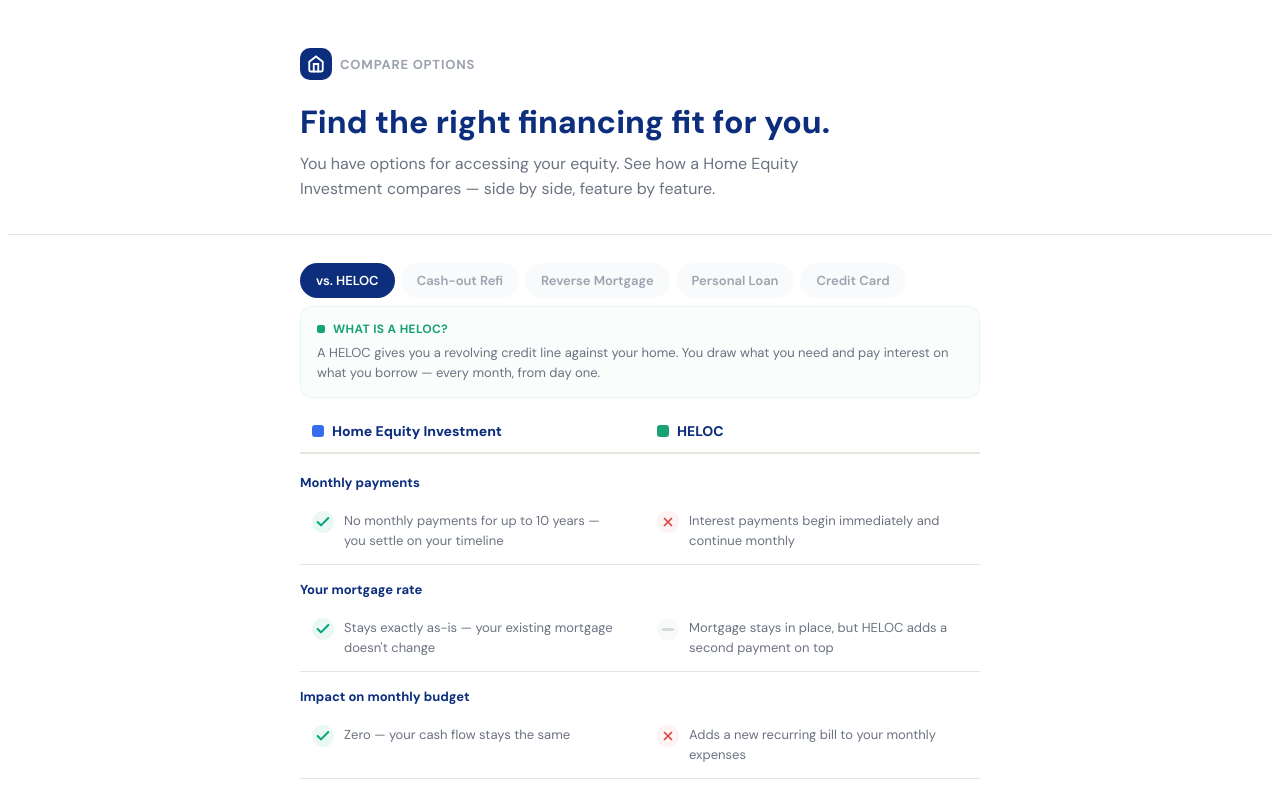
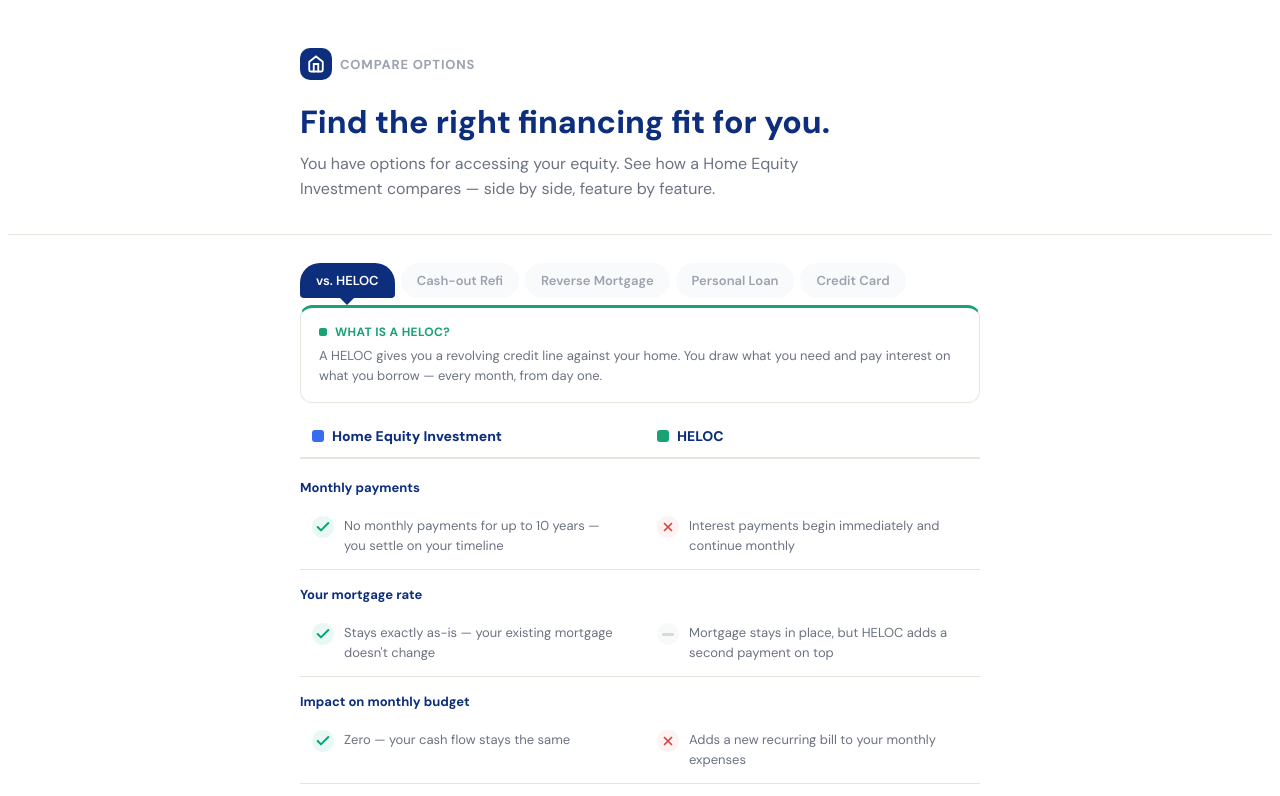
Before and after one commit to mcarl-hometap/comparison-app, a React (Vite) app: page / in a window 1280 px wide. Shown: the top 796 px of the page. Built offline with nearby package versions, Linux system fonts and the light colour scheme.

Commit message:
Update to v7 comparison tool

```diff
--- a/src/App.jsx
+++ b/src/App.jsx
@@ -478,15 +478,19 @@ export default function ComparisonTool() {
 
       <div style={{ maxWidth: 680, margin: "0 auto", padding: "28px 16px 48px" }}>
 
-        {/* Toggle — 5 options, wrapped pill layout */}
+        {/* Toggle + Product summary — connected tab-panel */}
+        <div style={{ marginBottom: 24 }}>
+          {/* Pill row */}
           <div style={{
-          display: "flex", flexWrap: "wrap", gap: 6, marginBottom: 8,
+            display: "flex", flexWrap: "wrap", gap: 6, marginBottom: 0,
+            position: "relative", zIndex: 1,
           }}>
             {toggleOptions.map((opt) => {
               const active = comparing === opt.key;
               return (
-              <button key={opt.key} onClick={() => switchTo(opt.key)} style={{
-                padding: "9px 16px", borderRadius: 20, border: "none",
+                <div key={opt.key} style={{ display: "flex", flexDirection: "column", alignItems: "center" }}>
+                  <button onClick={() => switchTo(opt.key)} style={{
+                    padding: "9px 16px", borderRadius: active ? "20px 20px 4px 4px" : 20, border: "none",
                     background: active ? BRAND.blue700 : BRAND.gray100,
                     color: active ? BRAND.white : BRAND.gray500,
                     fontSize: 13, fontWeight: 600, fontFamily: BRAND.font,
@@ -495,14 +499,27 @@ export default function ComparisonTool() {
                   }}>
                     {active ? `vs. ${opt.label}` : opt.label}
                   </button>
+                  {/* Caret connecting pill to panel */}
+                  {active && (
+                    <div style={{
+                      width: 0, height: 0,
+                      borderLeft: "8px solid transparent",
+                      borderRight: "8px solid transparent",
+                      borderTop: `8px solid ${BRAND.blue700}`,
+                      marginTop: -1,
+                    }} />
+                  )}
+                </div>
               );
             })}
           </div>
 
-        {/* Product summary */}
+          {/* Description panel */}
           <div style={{
-          padding: "14px 16px", marginBottom: 24, borderRadius: BRAND.radius.md,
-          background: `${comp.color}06`, border: `1px solid ${comp.color}12`,
+            padding: "16px 18px", borderRadius: BRAND.radius.md,
+            background: BRAND.white,
+            border: `1.5px solid ${BRAND.border}`,
+            borderTop: `3px solid ${comp.color}`,
             opacity: visible ? 1 : 0,
             transition: "opacity 0.25s ease",
           }}>
@@ -514,6 +531,7 @@ export default function ComparisonTool() {
             </div>
             <div style={{ fontSize: 13, color: BRAND.gray600, lineHeight: 1.55 }}>
               {comp.summary}
+            </div>
           </div>
         </div>
 
```
Lines whose indentation alone changed are shown as unchanged.
